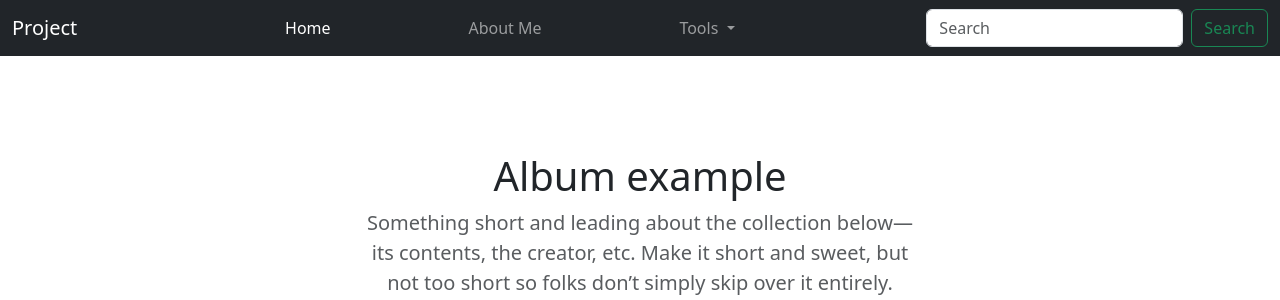
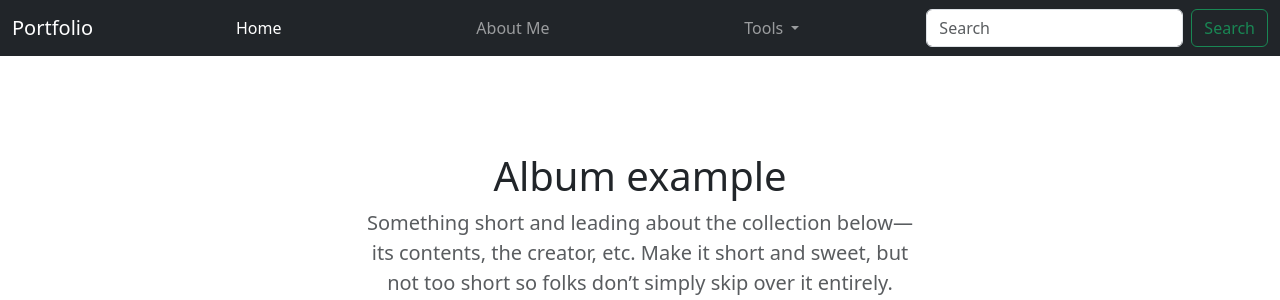
Before and after one commit to Abhirdms/Django-Project, a Django app: page / in a window 1280 px wide. Shown: the top 300 px of the page. Run offline with Django 4.2, Linux system fonts and the light colour scheme.

Commit message:
header changed

```diff
--- a/templates/header.html
+++ b/templates/header.html
@@ -1,12 +1,12 @@
 
 <nav class="navbar navbar-expand-lg  navbar-dark bg-dark">
     <div class="container-fluid ">
-      <a class="navbar-brand" href="#">Project</a>
+      <a class="navbar-brand"   href="#">Portfolio</a>
       <button class="navbar-toggler" type="button" data-bs-toggle="collapse" data-bs-target="#navbarSupportedContent" aria-controls="navbarSupportedContent" aria-expanded="false" aria-label="Toggle navigation">
         <span class="navbar-toggler-icon"></span>
       </button>
       <div class="collapse navbar-collapse  " id="navbarSupportedContent">
-        <ul class="navbar-nav mx-auto mb-2 mb-lg-0 d-flex justify-content-around w-50  ">
+        <ul class="navbar-nav mx-auto mb-2 mb-lg-0 d-flex justify-content-between w-50  ">
           <li class="nav-item ">
             <a class="nav-link active" aria-current="page" href="#">Home</a>
           </li>
```
